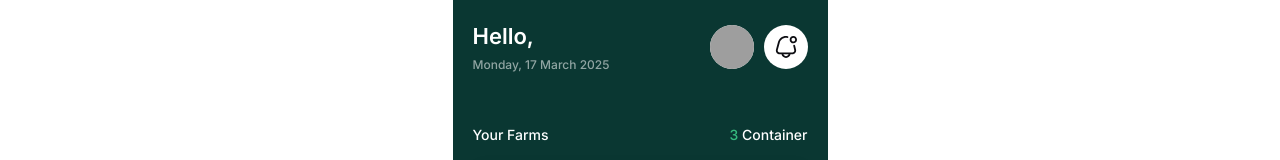
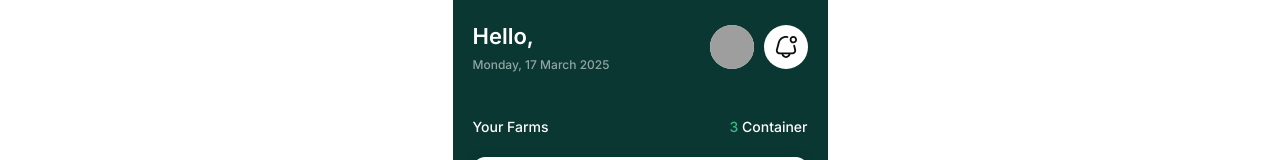
Before and after one commit to nehul017/GemFarm, a Next.js app: page /home in a window 1280 px wide. Shown: the top 160 px of the page. Built offline with nearby package versions, Linux system fonts and the light colour scheme; no server answers; grey boxes are pictures that could not be loaded.

Commit message:
Reduce padding in layout components for improved visual consistency

```diff
--- a/src/app/(chart-layout)/roi/page.tsx
+++ b/src/app/(chart-layout)/roi/page.tsx
@@ -36,7 +36,7 @@ export default function page() {
             <p className="text-sm text-black font-medium mb-2">
               Forecast revenue
             </p>
-            <div className="flex items-center justify-between pb-7">
+            <div className="flex items-center justify-between pb-5">
               <h2 className="text-[26px] font-semibold text-black">
                 $380,108.00
               </h2>
--- a/src/app/home/page.tsx
+++ b/src/app/home/page.tsx
@@ -49,7 +49,7 @@ export default function page() {
     <div>
       <div className="bg-white relative min-h-[calc(100vh-0px)] overflow-auto md:max-w-[375px] md:mx-auto">
         <div className="bg-primary pt-5 px-5 pb-[120px] rounded-b-[30px]">
-          <div className="flex items-center justify-between pb-7">
+          <div className="flex items-center justify-between pb-5">
             <div>
               <h2 className="text-white text-[22px] font-semibold mb-1">
                 Hello, <span className="text-green">{user?.userName}</span>
```
